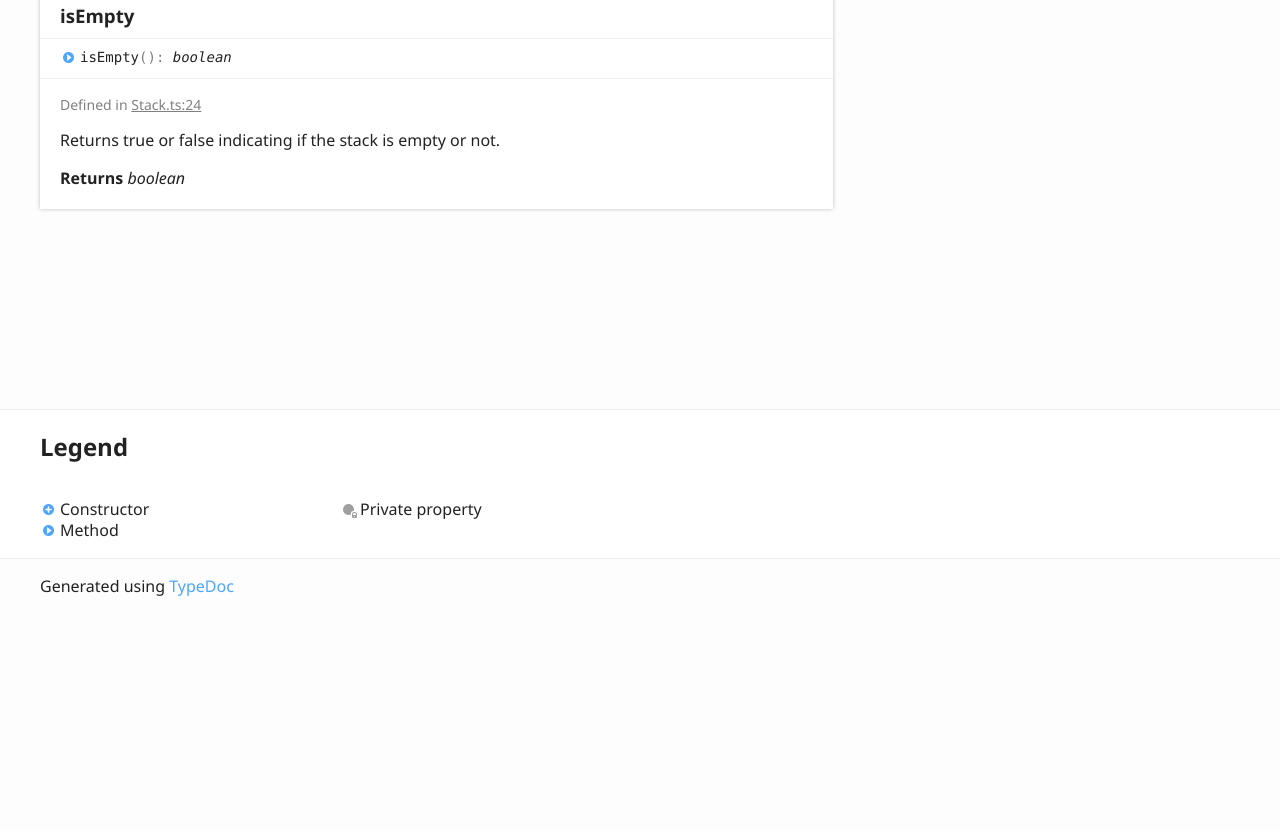
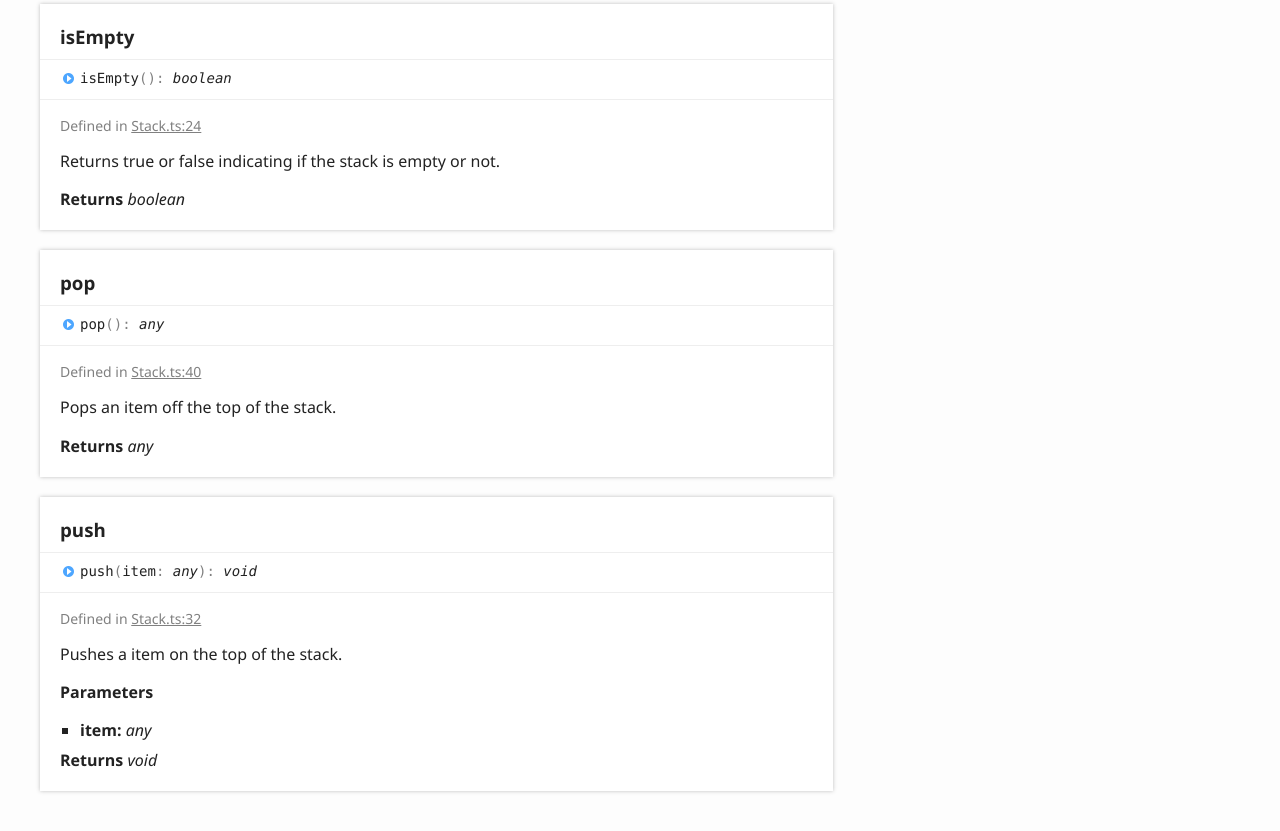
Before and after one commit to jeremiahtenbrink/stack, a website: page docs/classes/stack.html in a window 1280 px wide. Shown: the part 1751-2582 px from the top of the page. Before the commit the page ends 2364 px from the top, so only its background shows below. Drawn offline with Linux system fonts and the light colour scheme.

Commit message:
Updated readme.

```diff
--- a/docs/classes/stack.html
+++ b/docs/classes/stack.html
@@ -100,6 +100,8 @@
 							<ul class="tsd-index-list">
 								<li class="tsd-kind-method tsd-parent-kind-class"><a href="stack.html#getsize" class="tsd-kind-icon">get<wbr>Size</a></li>
 								<li class="tsd-kind-method tsd-parent-kind-class"><a href="stack.html#isempty" class="tsd-kind-icon">is<wbr>Empty</a></li>
+								<li class="tsd-kind-method tsd-parent-kind-class"><a href="stack.html#pop" class="tsd-kind-icon">pop</a></li>
+								<li class="tsd-kind-method tsd-parent-kind-class"><a href="stack.html#push" class="tsd-kind-icon">push</a></li>
 							</ul>
 						</section>
 					</div>
@@ -117,7 +119,7 @@
 						<li class="tsd-description">
 							<aside class="tsd-sources">
 								<ul>
-									<li>Defined in <a href="https://github.com/jeremiahtenbrink/stack/blob/58835e3/src/Stack.ts#L7">Stack.ts:7</a></li>
+									<li>Defined in <a href="https://github.com/jeremiahtenbrink/stack/blob/12ae4e0/src/Stack.ts#L7">Stack.ts:7</a></li>
 								</ul>
 							</aside>
 							<h4 class="tsd-returns-title">Returns <a href="stack.html" class="tsd-signature-type">Stack</a></h4>
@@ -133,7 +135,7 @@
 					<div class="tsd-signature tsd-kind-icon">dll<span class="tsd-signature-symbol">:</span> <span class="tsd-signature-type">DoublyLinkedList</span><span class="tsd-signature-symbol"> = new DoublyLinkedList()</span></div>
 					<aside class="tsd-sources">
 						<ul>
-							<li>Defined in <a href="https://github.com/jeremiahtenbrink/stack/blob/58835e3/src/Stack.ts#L7">Stack.ts:7</a></li>
+							<li>Defined in <a href="https://github.com/jeremiahtenbrink/stack/blob/12ae4e0/src/Stack.ts#L7">Stack.ts:7</a></li>
 						</ul>
 					</aside>
 				</section>
@@ -150,7 +152,7 @@
 						<li class="tsd-description">
 							<aside class="tsd-sources">
 								<ul>
-									<li>Defined in <a href="https://github.com/jeremiahtenbrink/stack/blob/58835e3/src/Stack.ts#L16">Stack.ts:16</a></li>
+									<li>Defined in <a href="https://github.com/jeremiahtenbrink/stack/blob/12ae4e0/src/Stack.ts#L16">Stack.ts:16</a></li>
 								</ul>
 							</aside>
 							<div class="tsd-comment tsd-typography">
@@ -172,7 +174,7 @@
 						<li class="tsd-description">
 							<aside class="tsd-sources">
 								<ul>
-									<li>Defined in <a href="https://github.com/jeremiahtenbrink/stack/blob/58835e3/src/Stack.ts#L24">Stack.ts:24</a></li>
+									<li>Defined in <a href="https://github.com/jeremiahtenbrink/stack/blob/12ae4e0/src/Stack.ts#L24">Stack.ts:24</a></li>
 								</ul>
 							</aside>
 							<div class="tsd-comment tsd-typography">
@@ -181,6 +183,58 @@
 								</div>
 							</div>
 							<h4 class="tsd-returns-title">Returns <span class="tsd-signature-type">boolean</span></h4>
+						</li>
+					</ul>
+				</section>
+				<section class="tsd-panel tsd-member tsd-kind-method tsd-parent-kind-class">
+					<a name="pop" class="tsd-anchor"></a>
+					<h3>pop</h3>
+					<ul class="tsd-signatures tsd-kind-method tsd-parent-kind-class">
+						<li class="tsd-signature tsd-kind-icon">pop<span class="tsd-signature-symbol">(</span><span class="tsd-signature-symbol">)</span><span class="tsd-signature-symbol">: </span><span class="tsd-signature-type">any</span></li>
+					</ul>
+					<ul class="tsd-descriptions">
+						<li class="tsd-description">
+							<aside class="tsd-sources">
+								<ul>
+									<li>Defined in <a href="https://github.com/jeremiahtenbrink/stack/blob/12ae4e0/src/Stack.ts#L40">Stack.ts:40</a></li>
+								</ul>
+							</aside>
+							<div class="tsd-comment tsd-typography">
+								<div class="lead">
+									<p>Pops an item off the top of the stack.</p>
+								</div>
+							</div>
+							<h4 class="tsd-returns-title">Returns <span class="tsd-signature-type">any</span></h4>
+						</li>
+					</ul>
+				</section>
+				<section class="tsd-panel tsd-member tsd-kind-method tsd-parent-kind-class">
+					<a name="push" class="tsd-anchor"></a>
+					<h3>push</h3>
+					<ul class="tsd-signatures tsd-kind-method tsd-parent-kind-class">
+						<li class="tsd-signature tsd-kind-icon">push<span class="tsd-signature-symbol">(</span>item<span class="tsd-signature-symbol">: </span><span class="tsd-signature-type">any</span><span class="tsd-signature-symbol">)</span><span class="tsd-signature-symbol">: </span><span class="tsd-signature-type">void</span></li>
+					</ul>
+					<ul class="tsd-descriptions">
+						<li class="tsd-description">
+							<aside class="tsd-sources">
+								<ul>
+									<li>Defined in <a href="https://github.com/jeremiahtenbrink/stack/blob/12ae4e0/src/Stack.ts#L32">Stack.ts:32</a></li>
+								</ul>
+							</aside>
+							<div class="tsd-comment tsd-typography">
+								<div class="lead">
+									<p>Pushes a item on the top of the stack.</p>
+								</div>
+							</div>
+							<h4 class="tsd-parameters-title">Parameters</h4>
+							<ul class="tsd-parameters">
+								<li>
+									<h5>item: <span class="tsd-signature-type">any</span></h5>
+									<div class="tsd-comment tsd-typography">
+									</div>
+								</li>
+							</ul>
+							<h4 class="tsd-returns-title">Returns <span class="tsd-signature-type">void</span></h4>
 						</li>
 					</ul>
 				</section>
@@ -213,6 +267,12 @@
 							<li class=" tsd-kind-method tsd-parent-kind-class">
 								<a href="stack.html#isempty" class="tsd-kind-icon">is<wbr>Empty</a>
 							</li>
+							<li class=" tsd-kind-method tsd-parent-kind-class">
+								<a href="stack.html#pop" class="tsd-kind-icon">pop</a>
+							</li>
+							<li class=" tsd-kind-method tsd-parent-kind-class">
+								<a href="stack.html#push" class="tsd-kind-icon">push</a>
+							</li>
 						</ul>
 					</li>
 				</ul>
```
Also changed, not shown: docs/assets/js/search.json (+1 -1 lines), README.md.
